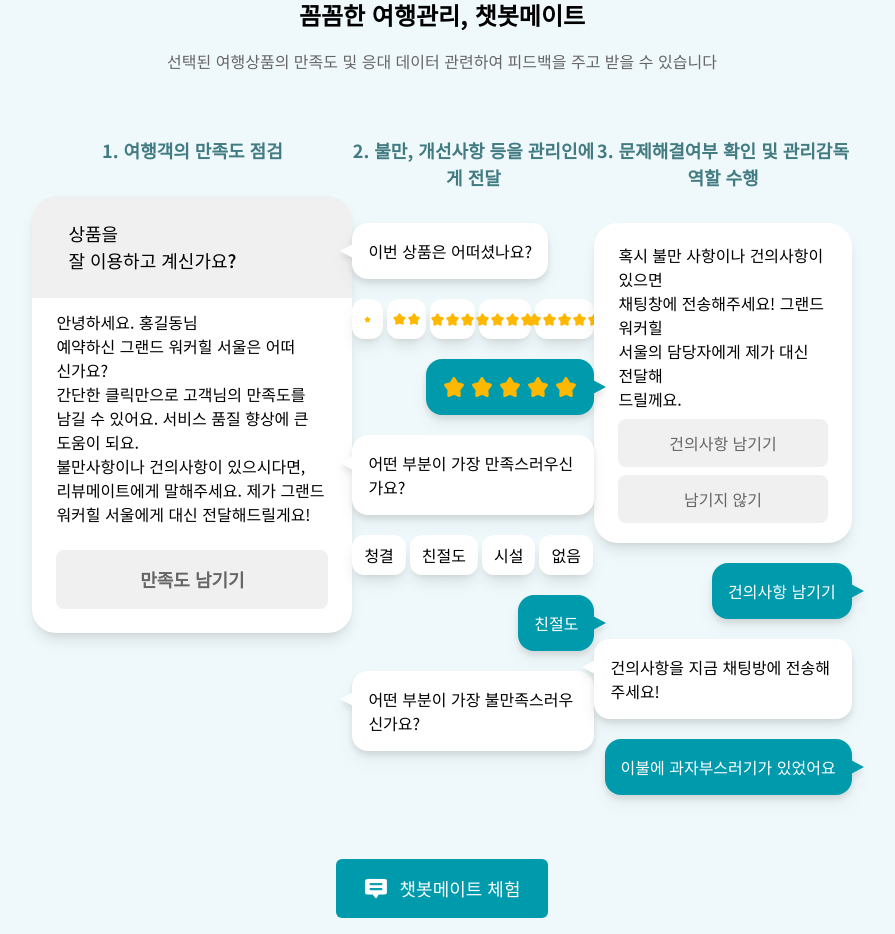
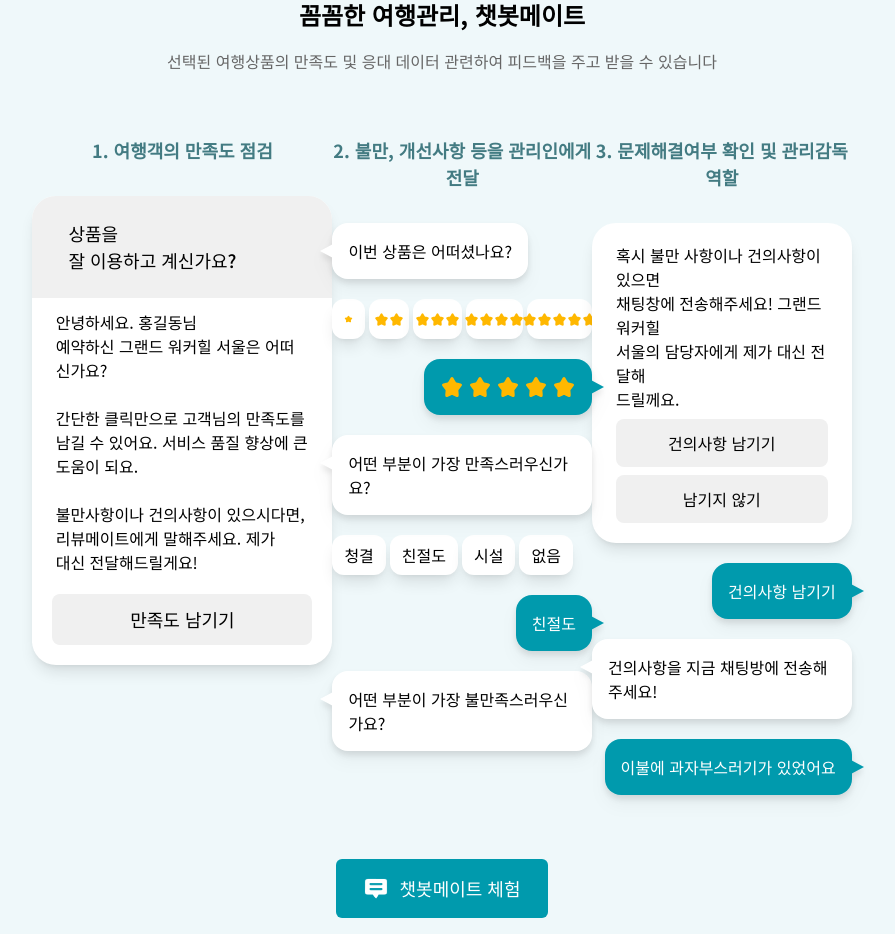
Before and after one commit to Review-Mate/Review-Mate-Demo, a Next.js app: page / in a window 1280 px wide. Shown: the part 2660-3594 px from the top of the page, without its empty margins (198-1093 px from the left). Built offline with nearby package versions, Linux system fonts and the light colour scheme.

Commit message:
desgin: 디자인 및 레이아웃 수정, 반복된 코드 리팩토링 (related to: 49)

```diff
--- a/components/landing/duringTrip/Step1.tsx
+++ b/components/landing/duringTrip/Step1.tsx
@@ -1,11 +1,11 @@
 export const Step1 = () => {
   return (
-    <div className='w-[320px]'>
+    <div className='w-[310px]'>
       <h3 className='text-body1 text-[#437B82] font-bold mb-8 text-center'>
         1. 여행객의 만족도 점검
       </h3>
       <div
-        className={`w-[320px] bg-white shadow-lg whitespace-pre-wrap rounded-3xl m-auto`}
+        className={`w-[300px] flex flex-col justify-center bg-white shadow-lg whitespace-pre-wrap rounded-3xl m-auto`}
       >
         <div className='py-6 bg-gray06 px-9 rounded-t-3xl text-body1 font-mid'>
           <p>
@@ -13,9 +13,9 @@ export const Step1 = () => {
           </p>
         </div>
 
-        <p className='px-6 pt-3'>{welcomeMessage}</p>
-        <div className='p-6'>
-          <button className='w-full px-8 py-4 font-bold rounded-lg bg-gray06 text-gray01 text-body1'>
+        <p className='mx-auto pt-3'>{welcomeMessage}</p>
+        <div className='p-5'>
+          <button className='w-full py-3 font-mid rounded-lg bg-gray06 text-body1'>
             만족도 남기기
           </button>
         </div>
@@ -27,9 +27,11 @@ export const Step1 = () => {
 export const welcomeMessage = `안녕하세요. 홍길동님
 예약하신 그랜드 워커힐 서울은 어떠
 신가요?
+
 간단한 클릭만으로 고객님의 만족도를
 남길 수 있어요. 서비스 품질 향상에 큰
 도움이 되요.
+
 불만사항이나 건의사항이 있으시다면,
-리뷰메이트에게 말해주세요. 제가 그랜드
-워커힐 서울에게 대신 전달해드릴게요!`;
+리뷰메이트에게 말해주세요. 제가
+대신 전달해드릴게요!`;
--- a/components/landing/duringTrip/Step2.tsx
+++ b/components/landing/duringTrip/Step2.tsx
@@ -2,35 +2,16 @@ import Image from 'next/image';
 
 export const Step2 = () => {
   return (
-    <div className='w-[320px]'>
+    <div className='w-[310px]'>
       <h3 className='text-body1 text-[#437B82] font-bold mb-8 text-center'>
         2. 불만, 개선사항 등을 관리인에게 전달
       </h3>
       <div className={`w-full flex flex-col gap-5`}>
         <TooTip>이번 상품은 어떠셨나요?</TooTip>
         <div className='flex flex-row w-full gap-1'>
-          <MessageBox>
-            <StarImage />
-          </MessageBox>
-          <MessageBox>
-            <StarImage />
-            <StarImage />
-          </MessageBox>
-          <MessageBox>
-            {[1, 2, 3].map((idx) => {
-              return <StarImage key={idx} />;
-            })}
-          </MessageBox>
-          <MessageBox>
-            {[1, 2, 3, 4].map((idx) => {
-              return <StarImage key={idx} />;
-            })}
-          </MessageBox>
-          <MessageBox>
-            {[1, 2, 3, 4, 5].map((idx) => {
-              return <StarImage key={idx} />;
-            })}
-          </MessageBox>
+          {[1, 2, 3, 4, 5].map((idx) => (
+            <StarButton key={idx} num={idx} />
+          ))}
         </div>
         <TooTip right>
           <div className='flex flex-row gap-1'>
@@ -108,3 +89,18 @@ export const MessageBox = ({ children }: MessageBoxProps) => {
 const StarImage = ({ size = 15 }: { size?: number }) => {
   return <Image src='/images/star.svg' alt='별점' width={size} height={size} />;
 };
+
+const StarButton = ({ num = 1 }: { num: number }) => {
+  let stars = Array.from({ length: num }, (_, idx) => idx + 1);
+  return (
+    <>
+      {
+        <MessageBox>
+          {stars.map((idx) => {
+            return <StarImage key={idx} />;
+          })}
+        </MessageBox>
+      }
+    </>
+  );
+};
--- a/components/landing/duringTrip/Step3.tsx
+++ b/components/landing/duringTrip/Step3.tsx
@@ -2,9 +2,9 @@ import { MessageBox, TooTip } from './Step2';
 
 export const Step3 = () => {
   return (
-    <div className='flex flex-col items-center w-[340px]'>
+    <div className='flex flex-col items-center w-[310px]'>
       <h3 className='text-body1 text-[#437B82] font-bold mb-8 text-center'>
-        3. 문제해결여부 확인 및 관리감독 역할 수행
+        3. 문제해결여부 확인 및 관리감독 역할
       </h3>
       <div>
         <div className='flex flex-col float-left gap-5'>
@@ -30,4 +30,4 @@ export const serviceMessage = `혹시 불만 사항이나 건의사항이 있으
 드릴께요.`;
 
 export const grayButtonStyle =
-  'bg-gray06 text-gray01 w-full font-mid py-3 rounded-lg text-center';
+  'bg-gray06 w-full font-mid py-3 rounded-lg text-center';
```
